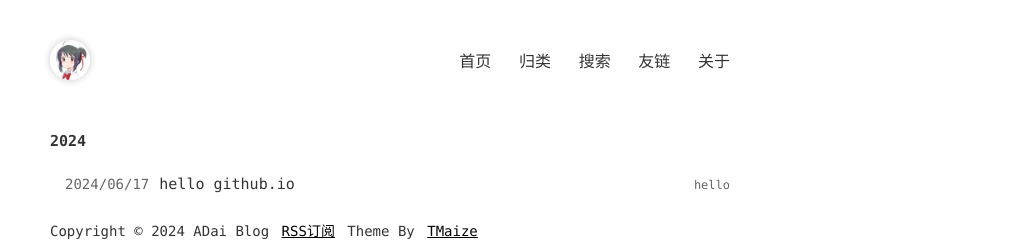
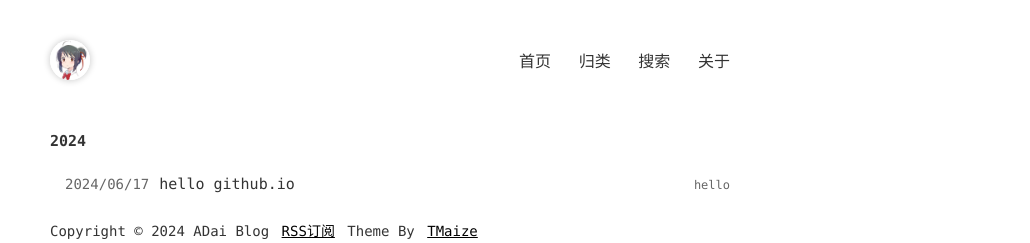
Before and after one commit to ADai00/ADai00.github.io, a Jekyll site: the page built from index.html, in a window 1280 px wide. Shown: the top 243 px of the page, without its empty margins (250-1280 px from the left). Built offline with Jekyll 4.4.1, drawn with Linux system fonts in a browser that asks for light colours.

Commit message:
feat: init style

```diff
--- a/_config.yml
+++ b/_config.yml
@@ -17,7 +17,7 @@ exclude: ['CNAME', 'README.md', 'LICENSE', '_site', 'dist', 'Gemfile', 'Gemfile.
 
 # 域名配置
 # baseurl配置,如果网站部署在根目录下的其他目录中，请设置为 /目录名
-domainUrl: 'https://blog.tmaize.net'
+domainUrl: 'https://ADai00.github.io/'
 baseurl: ''
 
 # 吐个槽地址，会在chat页面中重定向到该地址
@@ -33,8 +33,6 @@ menu:
     url: /pages/categories.html
   - title: 搜索
     url: /pages/search.html
-  - title: 友链
-    url: /pages/links.html
   - title: 关于
     url: /pages/about.html
 
```
